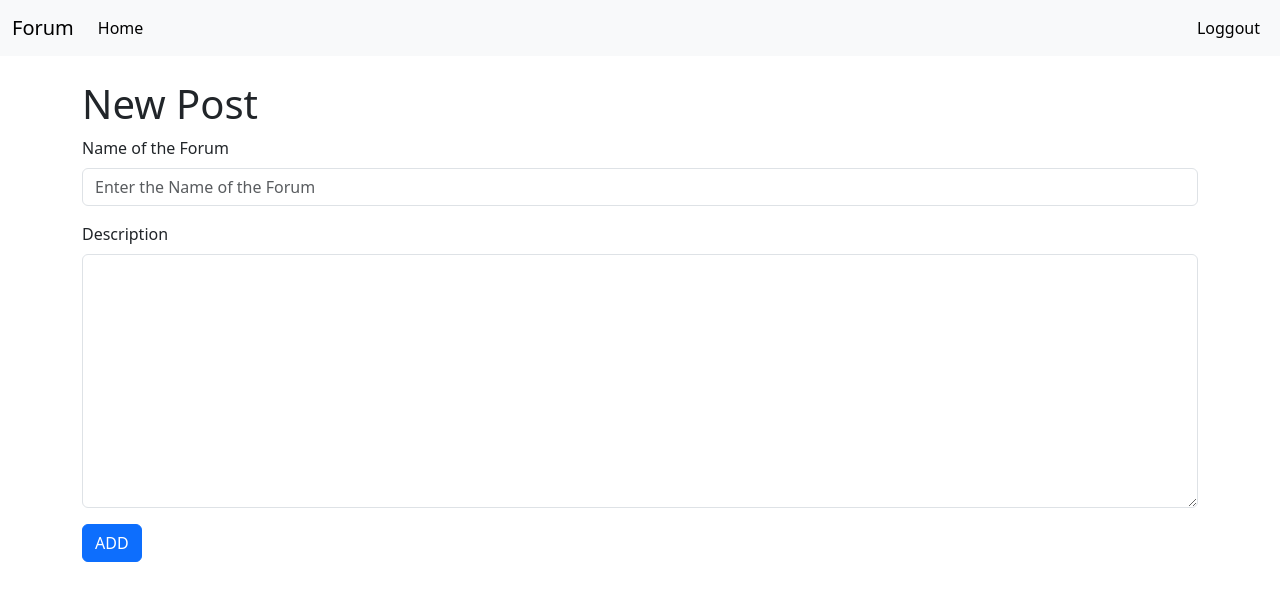
After one commit to whoami13579/forum, a Flask app: page /new-forum in a window 1280 px wide. The commit adds this page. Shown: the top 601 px of the page. Run offline with Flask 3, Linux system fonts and the light colour scheme; the visitor is signed in with stand-in values (Sample User, id 1).

```diff
--- a/website/models.py
+++ b/website/models.py
@@ -59,13 +59,15 @@ class User(db.Model, UserMixin):
 class Forum(db.Model):
     __tablename__ = "forums"
 
-    def __init__(self, name, description):
+    def __init__(self, name, description, user_id):
         self.name = name
         self.description = description
+        self.user_id = user_id
 
     forum_id = db.Column(db.Integer, primary_key=True)
     name = db.Column(db.String(20), unique=True)
     description = db.Column(db.String(150), unique=True)
+    user_id = db.Column(db.ForeignKey("users.user_id"))
 
     users = db.relationship("User", secondary=Forum_user, backref="forums")
 
--- /dev/null
+++ b/website/templates/new_forum.html
@@ -0,0 +1,17 @@
+{% extends "base.html" %}
+{% block title %}New Post{% endblock %}
+{% block content %}
+<form method="POST">
+    <h1 align="left">New Post</h1>
+      <div class="mb-3">
+        <label for="name" class="form-label">Name of the Forum</label>
+        <input type="text" id="name" name="name" class="form-control" placeholder="Enter the Name of the Forum" required>
+      </div>
+      <div class="mb-3">
+        <label for="description" class="form-label">Description</label>
+        <textarea class="form-control" id="description" name="description" rows="10" required></textarea>
+      </div>
+      <button type="submit" class="btn btn-primary">ADD</button>
+  </form>
+  <br>
+{% endblock %}
--- a/website/views.py
+++ b/website/views.py
@@ -61,3 +61,43 @@ def leave_forum(forum_id):
     flash("Leave", category="success")
 
     return redirect(url_for("views.forum", forum_id=forum_id))
+
+
+@views.route("/new-forum", methods=["GET", "POST"])
+@login_required
+def new_forum():
+    if request.method == "POST":
+        name = request.form.get("name")
+        description = request.form.get("description")
+
+        if Forum.query.filter_by(name=name).first():
+            flash("Forum already exists", category="error")
+            return redirect(url_for("views.new_forum"))
+
+        forum = Forum(name, description, current_user.get_id())
+        forum.users.append(current_user)
+
+        db.session.add(forum)
+        db.session.commit()
+
+        flash("New Forum Created", category="success")
+        return redirect(url_for("views.home"))
+
+    return render_template("new_forum.html", user=current_user)
+
+
+@views.route("/forum/<forum_id>/delete")
+@login_required
+def delete_forum(forum_id):
+    forum = Forum.query.filter_by(forum_id=forum_id).first()
+
+    if forum.user_id == current_user.get_id() or current_user.get_id() == 2:
+        db.session.delete(forum)
+        db.session.commit()
+
+        flash("Forum Deleted", category="success")
+        return redirect(url_for("views.home"))
+
+
+    flash("You can't delete this forum.", category="error")
+    return redirect(url_for("views.homne"))
```
Also changed, not shown: addForum.py (+5 -5 lines), website/templates/forum.html (+6 -1 lines).
